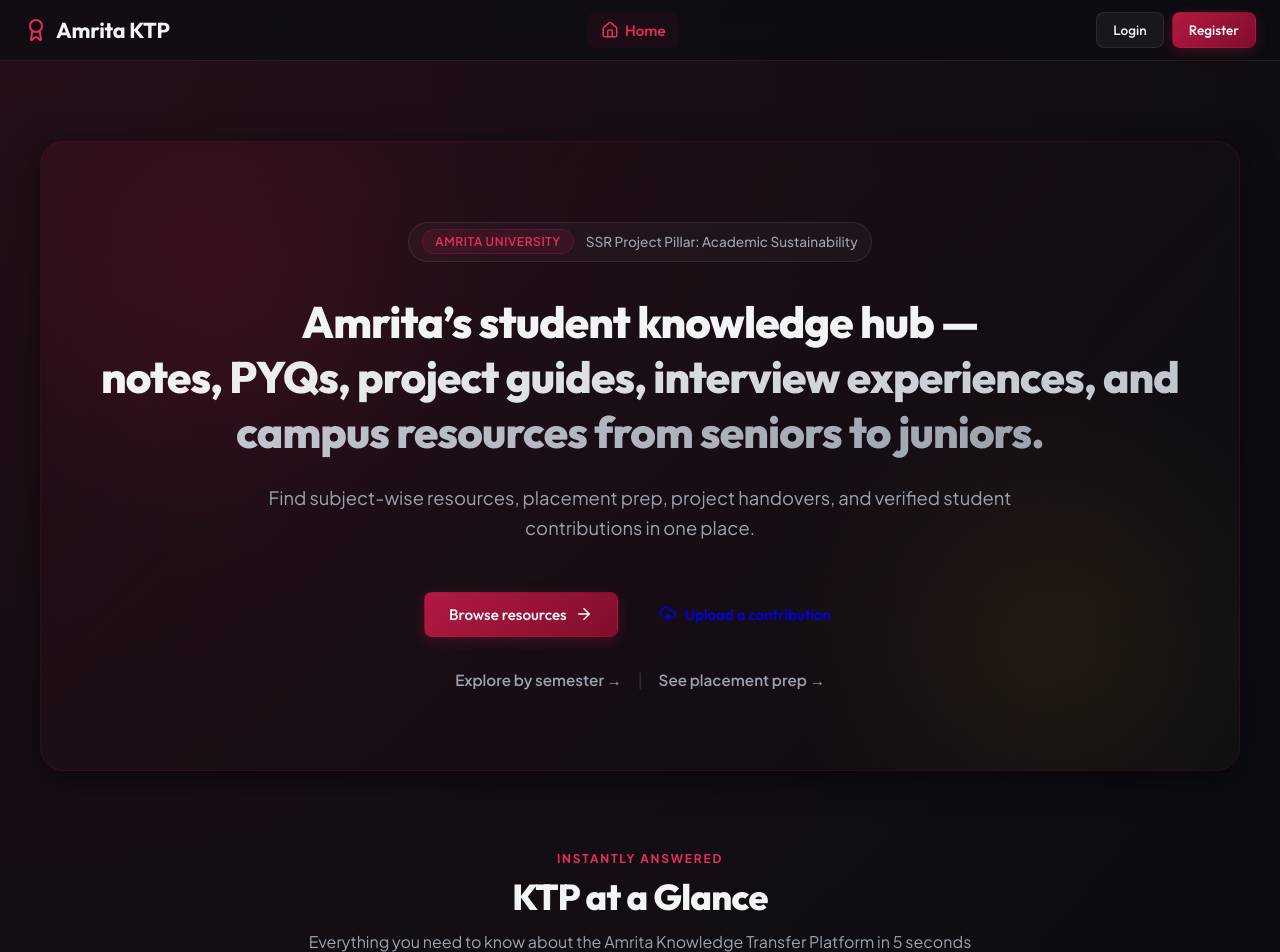
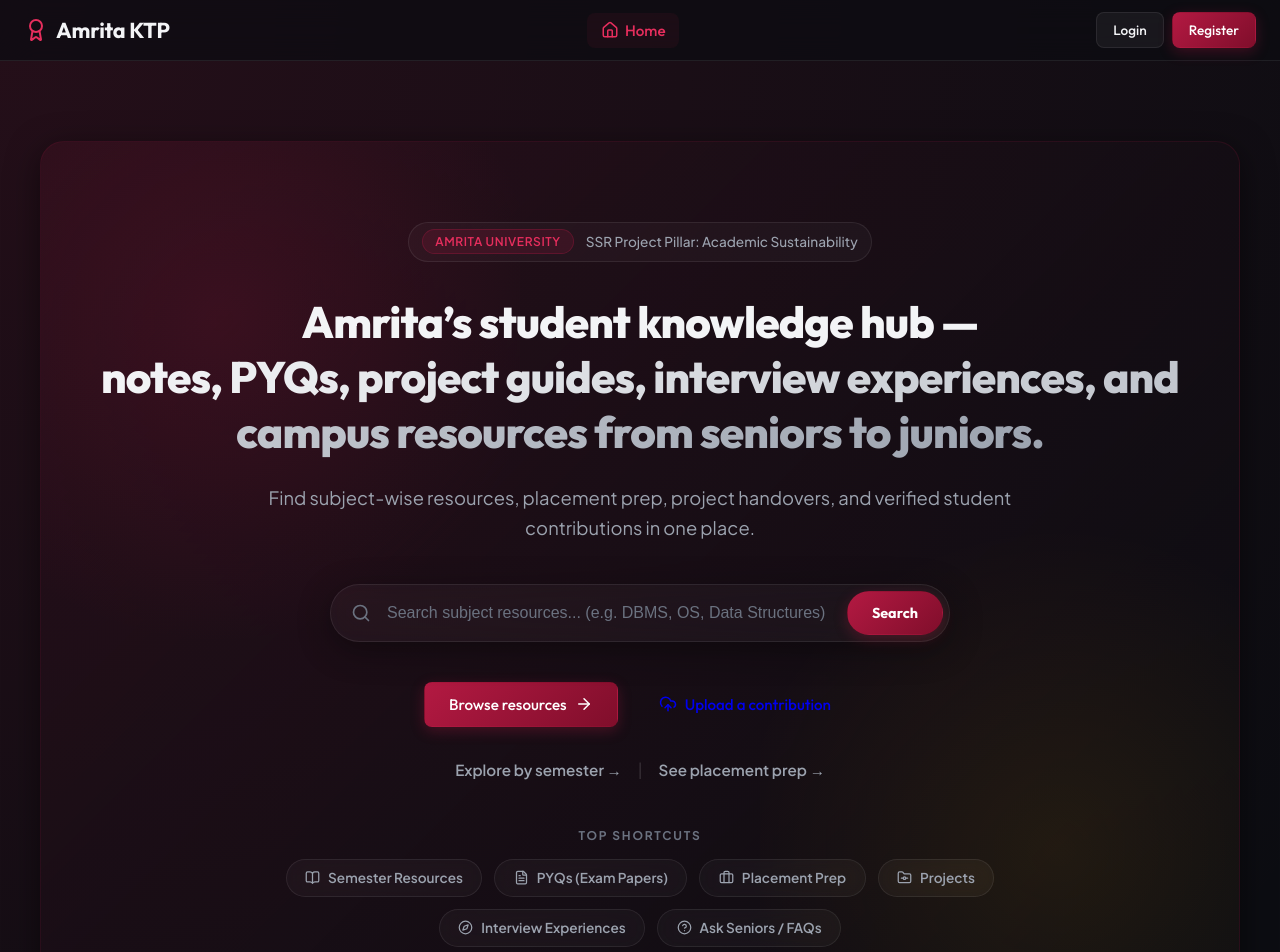
Before and after one commit to Dharani1567/Knowledge_Transfer_Platform_for_AmritaStudents, a React (Vite) app in the folder frontend/: page / in a window 1280 px wide. Shown: the top 952 px of the page. Built offline with nearby package versions, Linux system fonts and the light colour scheme; no server answers.

Commit message:
Add search console and top shortcuts to homepage to reduce user friction

```diff
--- a/frontend/src/pages/Home.jsx
+++ b/frontend/src/pages/Home.jsx
@@ -1,20 +1,30 @@
-import React from 'react';
-import { Link } from 'react-router-dom';
+import React, { useState } from 'react';
+import { Link, useNavigate } from 'react-router-dom';
 import { useAuth } from '../context/AuthContext';
 import {
   BookOpen, Briefcase, FolderGit, ArrowRight,
   Shield, Globe, Award, HelpCircle, Users,
-  RefreshCw, UploadCloud, Compass, CheckCircle2
+  RefreshCw, UploadCloud, Compass, CheckCircle2,
+  Search, FileText
 } from 'lucide-react';
 
 const Home = () => {
   const { user } = useAuth();
+  const navigate = useNavigate();
+  const [searchVal, setSearchVal] = useState('');
 
   const metrics = [
     { label: 'Academic Resources', count: '250+', icon: <BookOpen className="metric-icon" /> },
     { label: 'Interview Journals', count: '80+', icon: <Briefcase className="metric-icon" /> },
     { label: 'Project Handovers', count: '40+', icon: <FolderGit className="metric-icon" /> }
   ];
+
+  const handleSearchSubmit = (e) => {
+    e.preventDefault();
+    if (searchVal.trim()) {
+      navigate(`/resources?search=${encodeURIComponent(searchVal.trim())}`);
+    }
+  };
 
   const faqQuestions = [
     {
@@ -65,6 +75,23 @@
             Find subject-wise resources, placement prep, project handovers, and verified student contributions in one place.
           </p>
 
+          {/* Quick Search Console */}
+          <form onSubmit={handleSearchSubmit} className="hero-search-form">
+            <div className="hero-search-input-wrapper">
+              <Search className="hero-search-icon" size={20} />
+              <input
+                type="text"
+                placeholder="Search subject resources... (e.g. DBMS, OS, Data Structures)"
+                value={searchVal}
+                onChange={(e) => setSearchVal(e.target.value)}
+                className="hero-search-field"
+              />
+              <button type="submit" className="btn btn-primary hero-search-btn">
+                Search
+              </button>
+            </div>
+          </form>
+
           <div className="hero-cta-group">
             {/* Primary CTAs */}
             <div className="primary-ctas">
@@ -84,6 +111,31 @@
               <span className="cta-divider">|</span>
               <Link to="/experiences" className="btn-link-sec">
                 See placement prep &rarr;
+              </Link>
+            </div>
+          </div>
+
+          {/* Top Shortcuts Quick Actions */}
+          <div className="shortcuts-container">
+            <span className="shortcuts-label">Top Shortcuts</span>
+            <div className="shortcuts-grid">
+              <Link to="/resources?category=notes" className="shortcut-btn glass-card">
+                <BookOpen size={15} /> Semester Resources
+              </Link>
+              <Link to="/resources?category=exam_paper" className="shortcut-btn glass-card">
+                <FileText size={15} /> PYQs (Exam Papers)
+              </Link>
+              <Link to="/experiences" className="shortcut-btn glass-card">
+                <Briefcase size={15} /> Placement Prep
+              </Link>
+              <Link to="/projects" className="shortcut-btn glass-card">
+                <FolderGit size={15} /> Projects
+              </Link>
+              <Link to="/experiences" className="shortcut-btn glass-card">
+                <Compass size={15} /> Interview Experiences
+              </Link>
+              <Link to="/guidance" className="shortcut-btn glass-card">
+                <HelpCircle size={15} /> Ask Seniors / FAQs
               </Link>
             </div>
           </div>
@@ -237,6 +289,9 @@
         .hero-content {
           position: relative;
           z-index: 2;
+          display: flex;
+          flex-direction: column;
+          align-items: center;
         }
 
         .tagline-badge {
@@ -260,6 +315,7 @@
           font-weight: 800;
           color: var(--text-primary);
           letter-spacing: -0.02em;
+          text-align: center;
         }
 
         .hero-title span {
@@ -270,10 +326,69 @@
 
         .hero-subtitle {
           max-width: 820px;
-          margin: 0 auto 3rem auto;
+          margin: 0 auto 2.5rem auto;
           color: var(--text-secondary);
           font-size: 1.15rem;
           line-height: 1.65;
+          text-align: center;
+        }
+
+        /* Hero Search Bar styles */
+        .hero-search-form {
+          width: 100%;
+          max-width: 620px;
+          margin-bottom: 2.5rem;
+        }
+
+        .hero-search-input-wrapper {
+          position: relative;
+          display: flex;
+          align-items: center;
+          background: rgba(255, 255, 255, 0.03);
+          border: 1px solid var(--border-glass);
+          border-radius: 50px;
+          padding: 4px;
+          box-shadow: 0 8px 32px 0 rgba(0, 0, 0, 0.37);
+          backdrop-filter: blur(12px);
+          transition: var(--transition-smooth);
+        }
+
+        .hero-search-input-wrapper:focus-within {
+          border-color: rgba(179, 25, 66, 0.4);
+          box-shadow: 0 8px 32px 0 rgba(179, 25, 66, 0.15);
+        }
+
+        .hero-search-icon {
+          position: absolute;
+          left: 20px;
+          color: var(--text-muted);
+          pointer-events: none;
+        }
+
+        .hero-search-field {
+          width: 100%;
+          height: 48px;
+          background: transparent;
+          border: none;
+          color: var(--text-primary);
+          font-size: 1rem;
+          padding-left: 3.25rem;
+          padding-right: 7.5rem;
+          outline: none;
+        }
+
+        .hero-search-field::placeholder {
+          color: var(--text-muted);
+        }
+
+        .hero-search-btn {
+          position: absolute;
+          right: 6px;
+          height: calc(100% - 12px);
+          padding: 0 1.5rem;
+          border-radius: 40px;
+          font-size: 0.9rem;
+          font-weight: 700;
         }
 
         .hero-cta-group {
@@ -281,6 +396,7 @@
           flex-direction: column;
           align-items: center;
           gap: 1.5rem;
+          margin-bottom: 3rem;
         }
 
         .primary-ctas {
@@ -311,6 +427,51 @@
 
         .cta-divider {
           color: rgba(255, 255, 255, 0.15);
+        }
+
+        /* Top Shortcuts Styles */
+        .shortcuts-container {
+          display: flex;
+          flex-direction: column;
+          align-items: center;
+          gap: 1rem;
+          width: 100%;
+          max-width: 900px;
+        }
+
+        .shortcuts-label {
+          font-size: 0.75rem;
+          text-transform: uppercase;
+          letter-spacing: 0.15em;
+          color: var(--text-muted);
+          font-weight: 700;
+        }
+
+        .shortcuts-grid {
+          display: flex;
+          flex-wrap: wrap;
+          gap: 0.75rem;
+          justify-content: center;
+        }
+
+        .shortcut-btn {
+          display: flex;
+          align-items: center;
+          gap: 0.5rem;
+          padding: 0.6rem 1.15rem;
+          border-radius: 30px;
+          font-size: 0.85rem;
+          font-weight: 600;
+          color: var(--text-secondary);
+          text-decoration: none;
+          transition: var(--transition-smooth);
+        }
+
+        .shortcut-btn:hover {
+          transform: translateY(-2px);
+          color: var(--text-primary);
+          border-color: var(--border-glass-focused);
+          background: rgba(255, 255, 255, 0.05);
         }
 
         /* Centered Headers */
@@ -602,6 +763,12 @@
           .primary-ctas .btn {
             width: 100%;
           }
+          .hero-search-field {
+            padding-right: 6.5rem;
+          }
+          .hero-search-btn {
+            padding: 0 1rem;
+          }
         }
       `}</style>
     </div>
--- a/frontend/src/pages/Resources.jsx
+++ b/frontend/src/pages/Resources.jsx
@@ -1,9 +1,12 @@
 import React, { useState, useEffect } from 'react';
+import { useLocation } from 'react-router-dom';
 import { useAuth } from '../context/AuthContext';
 import { Search, Plus, BookOpen, FileText, Star, Bookmark, Calendar, User, ExternalLink, MessageSquare, CornerDownRight, X, AlertCircle } from 'lucide-react';
 
 const Resources = () => {
   const { token, user, API_BASE } = useAuth();
+  const location = useLocation();
+
   const [resources, setResources] = useState([]);
   const [loading, setLoading] = useState(true);
   const [search, setSearch] = useState('');
@@ -47,11 +50,15 @@
   }, [category, search]);
 
   useEffect(() => {
-    const params = new URLSearchParams(window.location.search);
+    const params = new URLSearchParams(location.search);
+    const cat = params.get('category') || 'all';
+    const q = params.get('search') || '';
+    setCategory(cat);
+    setSearch(q);
     if (params.get('upload') === 'true' && user) {
       setIsUploadOpen(true);
     }
-  }, [user]);
+  }, [location.search, user]);
 
   const handleUploadSubmit = async (e) => {
     e.preventDefault();
```
